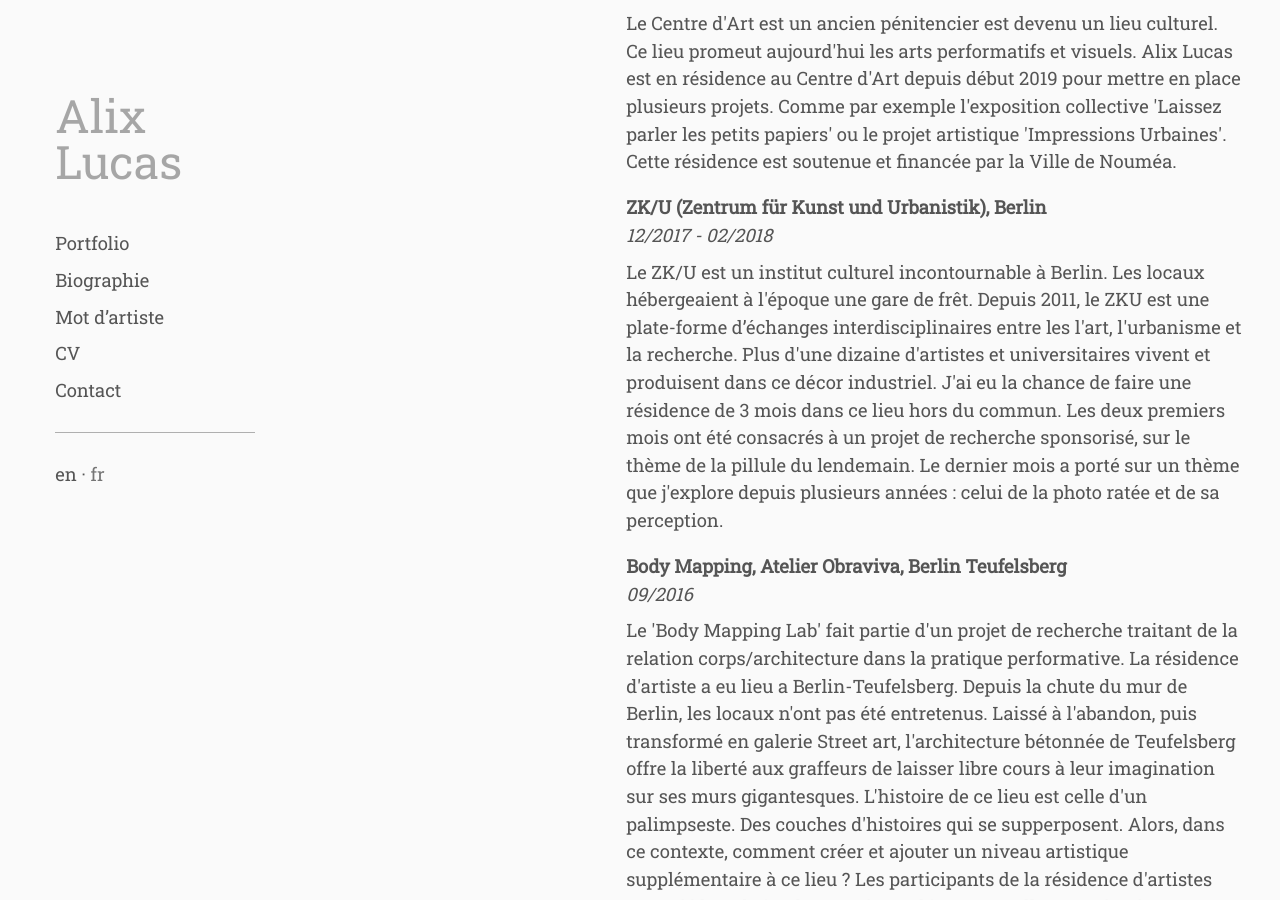
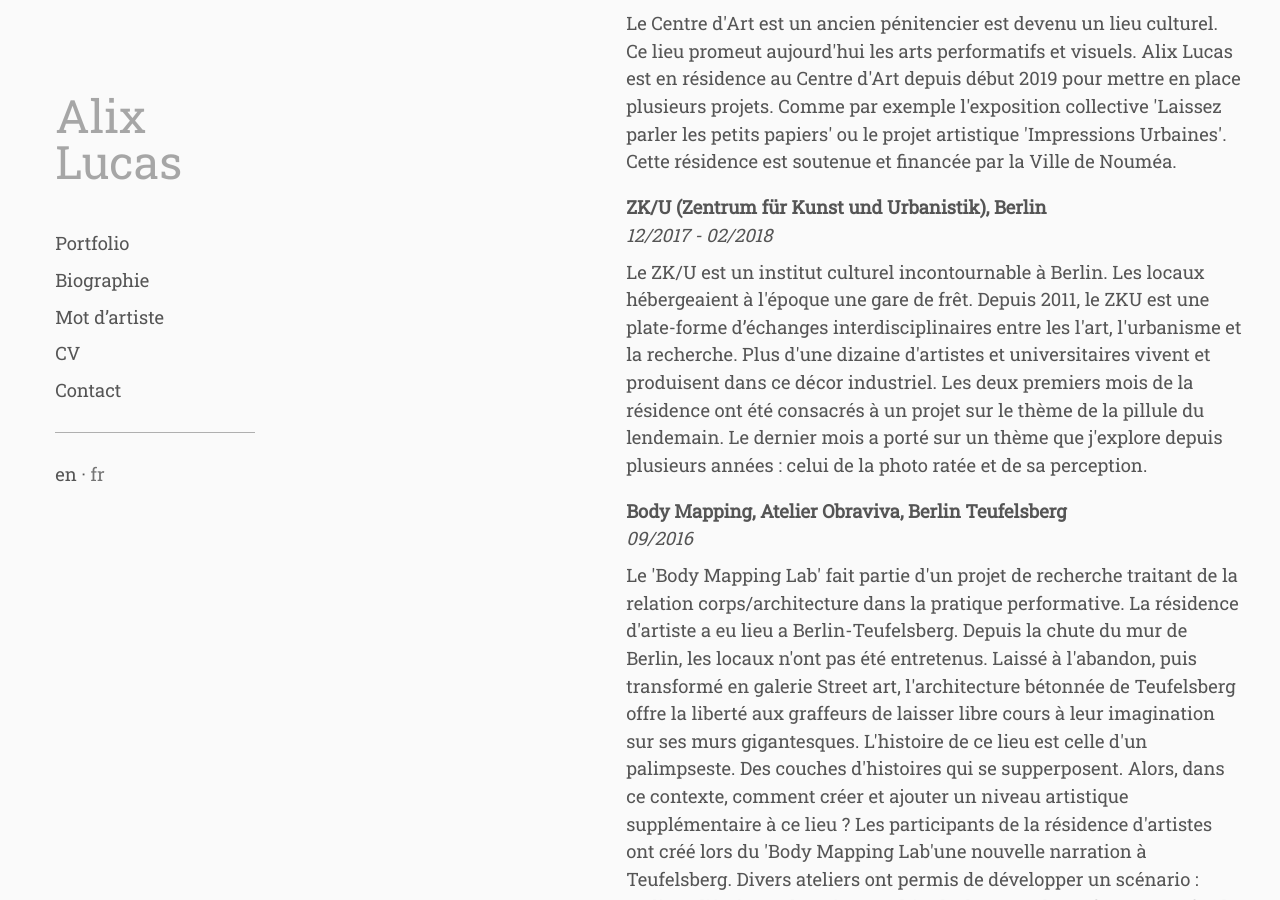
Before and after one commit to whyalix/alixlucas, a Jekyll site: the page built from pages/fr/resume.html, in a window 1280 px wide and 900 px high, scrolled down 1776 px. Built offline with Jekyll 4.4.1, drawn with Linux system fonts in a browser that asks for light colours.

Commit message:
Update art_residencies.yml

```diff
--- a/_data/fr/art_residencies.yml
+++ b/_data/fr/art_residencies.yml
@@ -13,7 +13,7 @@
     Le ZK/U est un institut culturel incontournable à Berlin. Les locaux hébergeaient à l'époque une gare de frêt.
     Depuis 2011, le ZKU est une plate-forme d’échanges interdisciplinaires entre les l'art, l'urbanisme et la recherche.
     Plus d'une dizaine d'artistes et universitaires vivent et produisent dans ce décor industriel.
-    J'ai eu la chance de faire une résidence de 3 mois dans ce lieu hors du commun. Les deux premiers mois ont été consacrés à un projet de recherche sponsorisé, sur le thème de la pillule du lendemain.
+    Les deux premiers mois de la résidence ont été consacrés à un projet sur le thème de la pillule du lendemain.
     Le dernier mois a porté sur un thème que j'explore depuis plusieurs années : celui de la photo ratée et de sa perception.
 
 - primary: Body Mapping, Atelier Obraviva, Berlin Teufelsberg
```
